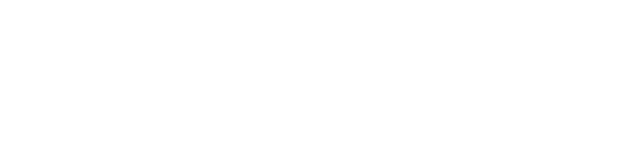
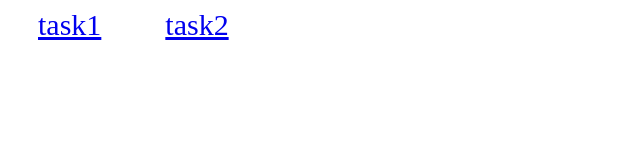
Before and after one commit to Satyanarayana-54/day11-css, a plain HTML site: page index.html in a window 1280 px wide. Shown: the whole page, without its empty margins (0-640 px from the left). Drawn offline with Linux system fonts and the light colour scheme.

Commit message:
Add files via upload

```diff
--- a/index.html
+++ b/index.html
@@ -14,7 +14,7 @@
     </style>
 </head>
 <body>
-    <a href="index1.html"></a>
-    <a href="index2.html"></a>
+    <a href="index1.html">task1</a>
+    <a href="index2.html">task2</a>
 </body>
 </html>
```
